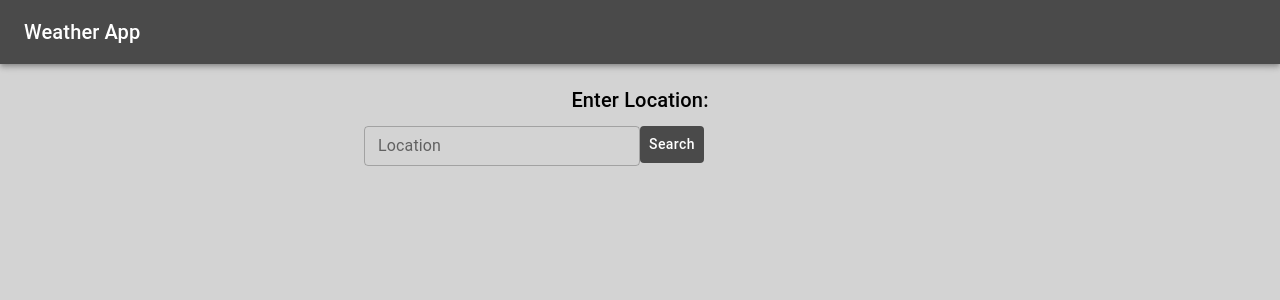
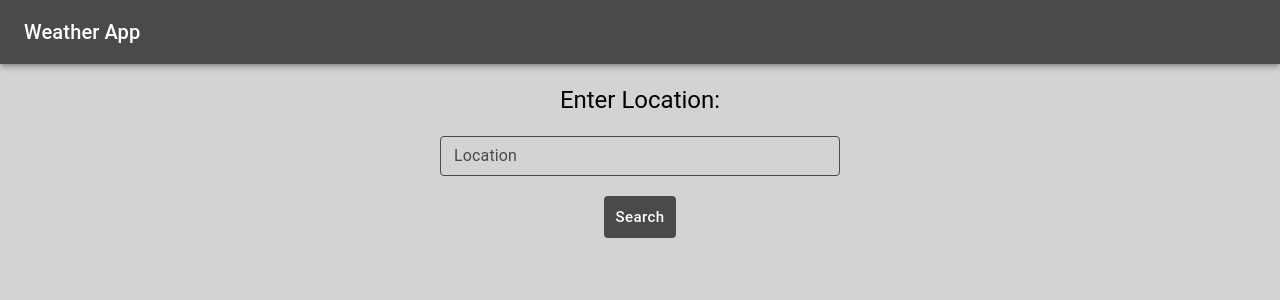
Before and after one commit to nathanjnile/weather-app, a React (Create React App) app: page / in a window 1280 px wide. Shown: the top 300 px of the page. Built offline with nearby package versions, Linux system fonts and the light colour scheme; no server answers.

Commit message:
Added fields for showing data

```diff
--- a/package.json
+++ b/package.json
@@ -8,6 +8,7 @@
     "@testing-library/react": "^9.5.0",
     "@testing-library/user-event": "^7.2.1",
     "axios": "^0.19.2",
+    "country-code-lookup": "0.0.17",
     "react": "^16.13.1",
     "react-dom": "^16.13.1",
     "react-redux": "^7.2.0",
--- a/src/components/Mainbody/LocationInput/LocationInput.js
+++ b/src/components/Mainbody/LocationInput/LocationInput.js
@@ -3,9 +3,33 @@ import { connect } from "react-redux";
 import PropTypes from "prop-types";
 import { Typography, Button, TextField } from '@material-ui/core';
 import * as actions from "../../../store/actions/index";
+import { withStyles } from '@material-ui/core/styles';
+
+const styles = theme => ({
+
+  // cssLabel: {
+  //   color : '#4a4a4a'
+  // },
+
+  cssOutlinedInput: {
+    '&$cssFocused $notchedOutline': {
+      borderColor: "#4a4a4a",
+    }
+  },
+
+  cssFocused: {
+    color: "#4a4a4a"
+  },
+
+  notchedOutline: {
+    borderWidth: '1px',
+    borderColor: '#4a4a4a'
+  },
+
+});
 
 const LocationInput = (props) => {
-    const {onWeatherAdded} = props;
+    const {onWeatherAdded, classes} = props;
     const [weatherInput, setWeatherInput] = useState("");
 
     const submitForm = (event) => {
@@ -14,23 +38,44 @@ const LocationInput = (props) => {
         setWeatherInput("");
     }
 
+
   return (
         <div>
-            <Typography variant="h6" style={{display: "flex", justifyContent: "center", alignItems: "center", marginTop: 20}}>
+            <Typography variant="h5" style={{display: "flex", justifyContent: "center", alignItems: "center", marginTop: 20}}>
             Enter Location:
             </Typography>
+            <div style={{display: "flex", justifyContent: "center", alignItems: "center", marginTop: 20}}>
             <form onSubmit={(event) => submitForm(event)}>
               <TextField
               id="Goal-field"
               label="Location"
+              InputLabelProps={{ style: { color: "#4a4a4a"}}}
+              // InputProps={{ style: { color: "#4a4a4a", borderColor: "#4a4a4a"
+              //                }}}
+            //   InputLabelProps={{
+            //   classes: {
+            //     root: classes.cssLabel,
+            //     focused: classes.cssFocused,
+            //   },
+            //   styles: {color: "#000000"}
+            // }}
+            InputProps={{
+              classes: {
+                root: classes.cssOutlinedInput,
+                focused: classes.cssFocused,
+                notchedOutline: classes.notchedOutline,
+              }}}
               size="small"
               value={weatherInput}
               onChange={(event) => setWeatherInput(event.target.value)}
               variant="outlined"
-              style={{width: "50%", marginTop: 10}}
+              style={{width: 400}}
                 />
-             <Button type="submit" style={{backgroundColor: "#4a4a4a", color:"#FFFFFF", marginTop: 10, textTransform: "none"}}>Search</Button>
+                <div style={{display: "flex", justifyContent: "center", alignItems: "center"}}>
+                  <Button size="large" type="submit" style={{backgroundColor: "#4a4a4a", color:"#FFFFFF", marginTop: 20, textTransform: "none"}}>Search</Button>
+                </div>
             </form>
+            </div>
         </div>
   );
 }
@@ -50,4 +95,4 @@ const mapStateToProps = state => {
     }
   }
 
-export default connect(mapStateToProps, mapDispatchToProps)(LocationInput);
+export default withStyles(styles)(connect(mapStateToProps, mapDispatchToProps)(LocationInput));
--- a/src/components/Mainbody/WeatherForecast/WeatherForecast.js
+++ b/src/components/Mainbody/WeatherForecast/WeatherForecast.js
@@ -1,16 +1,36 @@
-import React from 'react';
+import React, {useEffect} from 'react';
 import { connect } from "react-redux";
 import PropTypes from "prop-types";
 import { Typography } from '@material-ui/core';
 import * as actions from "../../../store/actions/index";
+import lookup from "country-code-lookup"
 
 const WeatherForecast = (props) => {
   const { weather } = props;
 
+  useEffect(() => {
+    if (weather.weatherStatus) {
+    console.log()
+    }
+  }, [weather.weatherStatus, weather.countryCode])
+
+
   return (
         <div>
             <Typography variant="h6" style={{display: "flex", justifyContent: "center", alignItems: "center", marginTop: 20}}>
-            {weather.weatherStatus ? `In ${weather.location} it is ${weather.description}` : null}
+            {weather.weatherStatus ? `${weather.date}` : null}
+            </Typography>
+            <Typography variant="h6" style={{display: "flex", justifyContent: "center", alignItems: "center", marginTop: 20}}>
+            {weather.weatherStatus ? `Description: ${weather.description}` : null}
+            </Typography>
+            <Typography variant="h6" style={{display: "flex", justifyContent: "center", alignItems: "center", marginTop: 20}}>
+            {weather.weatherStatus ? `${weather.location}, ` + lookup.byIso(weather.countryCode).country : null}
+            </Typography>
+            <Typography variant="h6" style={{display: "flex", justifyContent: "center", alignItems: "center", marginTop: 20}}>
+            {weather.weatherStatus ? `Temperature high/low: ${weather.temperatureHigh}/${weather.temperatureLow}` : null}
+            </Typography>
+            <Typography variant="h6" style={{display: "flex", justifyContent: "center", alignItems: "center", marginTop: 20}}>
+            {weather.weatherStatus ? `${weather.date}` : null}
             </Typography>
         </div>
   );
--- a/src/store/reducers/weather.js
+++ b/src/store/reducers/weather.js
@@ -4,8 +4,9 @@ const initialState = {
   weather : {
     weatherStatus: false,
     location: "",
-    country: "",
-    temperature: null,
+    countryCode: "",
+    temperatureHigh: null,
+    temperatureLow: null,
     description: "",
     precipitation : null,
     date: ""
@@ -22,9 +23,11 @@ const addWeather = (state, action) => {
       ...state.weather,
       weatherStatus: true,
       location: payload.city_name,
-      temperature: payload.data[0].high_temp,
+      countryCode: payload.country_code,
+      temperatureHigh: payload.data[0].high_temp,
+      temperatureLow: payload.data[0].low_temp,
       description: payload.data[0].weather.description,
-      date: payload.data[0].datetime
+      date: payload.data[0].datetime,
     }
   }
 }
```
Also changed, not shown: 1 other file (tests, documents, lock files or other folders).
